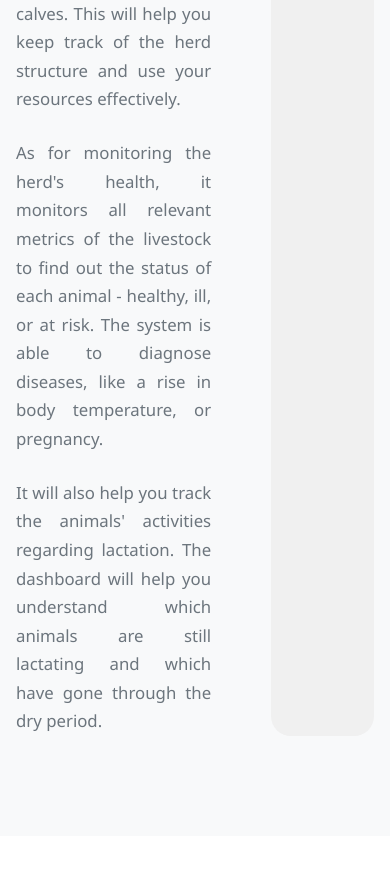
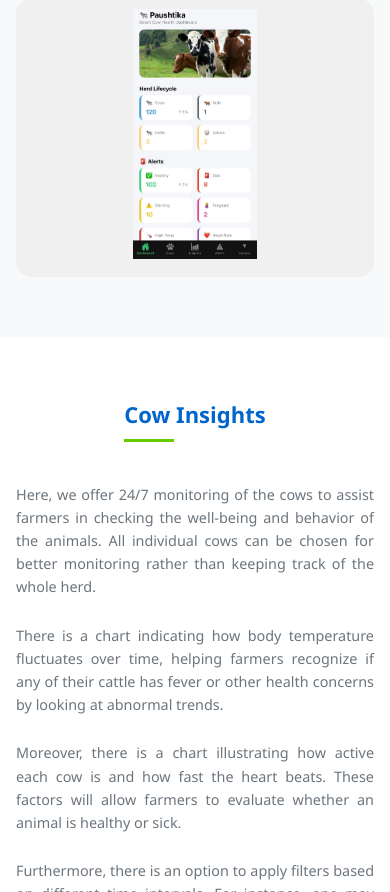
Before and after one commit to saivignesh305/adisver, a plain HTML site: page index.html in a window 390 px wide. Shown: the part 4720-5612 px from the top of the page. Drawn offline with nearby package versions, Linux system fonts and the light colour scheme.

Commit message:
paushtika dashboard

```diff
--- a/css/main.css
+++ b/css/main.css
@@ -982,6 +982,97 @@ nav ul li a:hover:after {
 }
 
 
+/*mobile optim for paushtika dashboard */
+
+@media (max-width: 768px) {
+
+    /* ===== COW DASHBOARD ===== */
+    .cow-dashboard {
+        padding: 60px 0;
+    }
+
+    .cow-dashboard-content {
+        flex-direction: column;
+        gap: 30px;
+        text-align: center;
+    }
+
+    .cow-dashboard-title h3 {
+        font-size: 26px;
+    }
+
+    .cow-dashboard-text p {
+        font-size: 0.95rem;
+        line-height: 1.6;
+    }
+
+    .cow-dashboard-image-container {
+        padding: 10px;
+        border-radius: 15px;
+    }
+
+    .cow-dashboard-image-container img {
+        height: auto;
+        max-height: 300px;
+        object-fit: contain;
+    }
+
+
+    /* ===== COW INSIGHT ===== */
+    .cow-insight {
+        padding: 60px 0;
+    }
+
+    .cow-insight-content {
+        flex-direction: column-reverse;
+        gap: 30px;
+        text-align: center;
+    }
+
+    .cow-insight-title h3 {
+        font-size: 26px;
+    }
+
+    .cow-insight-text p {
+        font-size: 0.95rem;
+        line-height: 1.6;
+    }
+
+    .cow-insight-image-container {
+        padding: 10px;
+        border-radius: 15px;
+    }
+
+    .cow-insight-image-container img {
+        height: auto;
+        max-height: 300px;
+        object-fit: contain;
+    }
+}
+
+
+@media (max-width: 480px) {
+
+    .cow-dashboard-title h3,
+    .cow-insight-title h3 {
+        font-size: 22px;
+    }
+
+    .cow-dashboard-text p,
+    .cow-insight-text p {
+        font-size: 0.9rem;
+    }
+
+    .cow-dashboard-image-container img,
+    .cow-insight-image-container img {
+        max-height: 250px;
+    }
+}
+
+
+
+
+
 @supports (-webkit-touch-callout: none) {
 
     input,
```
